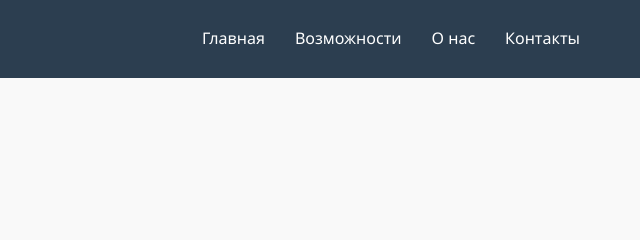
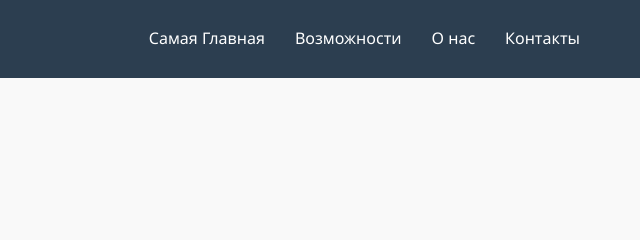
Before and after one commit to TakoeDelo/sait.github.io, a plain HTML site: page index.html in a window 1280 px wide. Shown: the top 240 px of the page, 640-1280 px from the left. Drawn offline with Linux system fonts and the light colour scheme.

Commit message:
Update index.html

```diff
--- a/index.html
+++ b/index.html
@@ -169,7 +169,7 @@
             <nav>
                 <div class="logo">ТакоеДело</div>
                 <ul class="nav-links">
-                    <li><a href="#home">Главная</a></li>
+                    <li><a href="#home">Самая Главная</a></li>
                     <li><a href="#features">Возможности</a></li>
                     <li><a href="#about">О нас</a></li>
                     <li><a href="#contact">Контакты</a></li>
```
